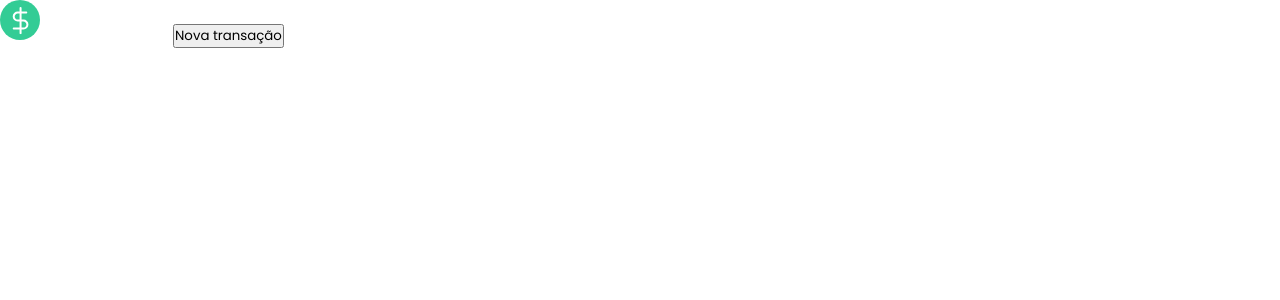
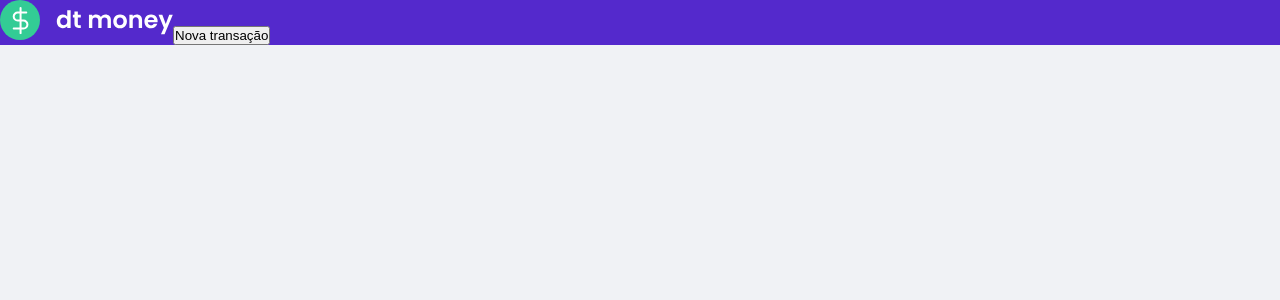
Before and after one commit to GabrielFerlima/Planilha-Financeira-React, a React (Create React App) app: page / in a window 1280 px wide. Shown: the top 300 px of the page. Built offline with nearby package versions, Linux system fonts and the light colour scheme.

Commit message:
Estilos globais atualizado

```diff
--- a/src/styles/global.ts
+++ b/src/styles/global.ts
@@ -2,18 +2,17 @@ import { createGlobalStyle } from "styled-components";
 
 export const GlobalStyle = createGlobalStyle`
 :root {
+    --background: #f0f2f5;
+    --red: #E52E4D;
+    --blue: #5429CC;
 
---background:#f0f2f5
---red:#E52E4D
---blue:#5429CC
+    --blue-light: #6933FF;
 
---blue-light:#6933FF
+    --text-title: #363F5F;
+    --text-body: #969CB3;
 
---text-title:#363F5F
---text-body:#969CB3
-
---background: #F0F2F5
---shape:#FFFFFF
+    --background: #F0F2F5;
+    --shape: #FFFFFF
 }
 
 *{
@@ -22,29 +21,21 @@ export const GlobalStyle = createGlobalStyle`
     box-sizing: border-box;
 }
 
-html {
-    @media (max-width: 1080px) {
-        font-size: 93.75%; // 15px
-    }
-
-    @media (max-width: 720px) {
-        font-size: 87.5% // 14px
-    }
+body {
+    background: var(--background);
+    -webkit-font-smoothing: antialiased;
 }
 
-body {
-    background: var(--background)
+
+html {
+    @media(max-width: 1080px) {
+    font-size: 93.75%; // 15px
 }
 
-body, input, textarea, button {
-    font-family: 'Poppins', sans-serif;
-    font-weight: 400;
+@media(max-width: 720px) {
+    font-size: 87.5% // 14px
+  }
 }
-
-h1, h2, h3, h4, h5, h6, strong {
-    font-weight: 600;
-}
-
 
 button {
     cursor: pointer;
@@ -55,4 +46,6 @@ button {
     cursor: not-allowed;
 }
 
+
+
 `
```
